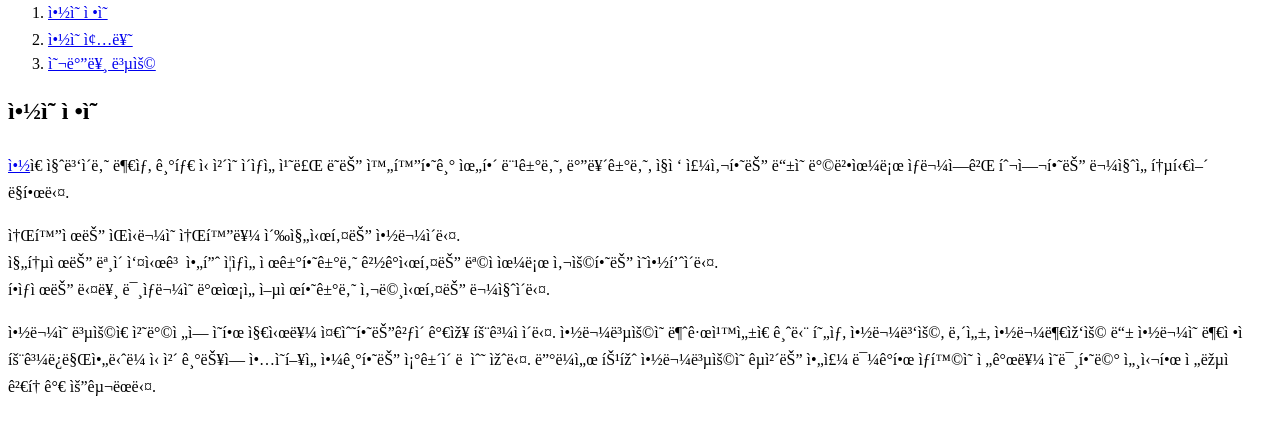
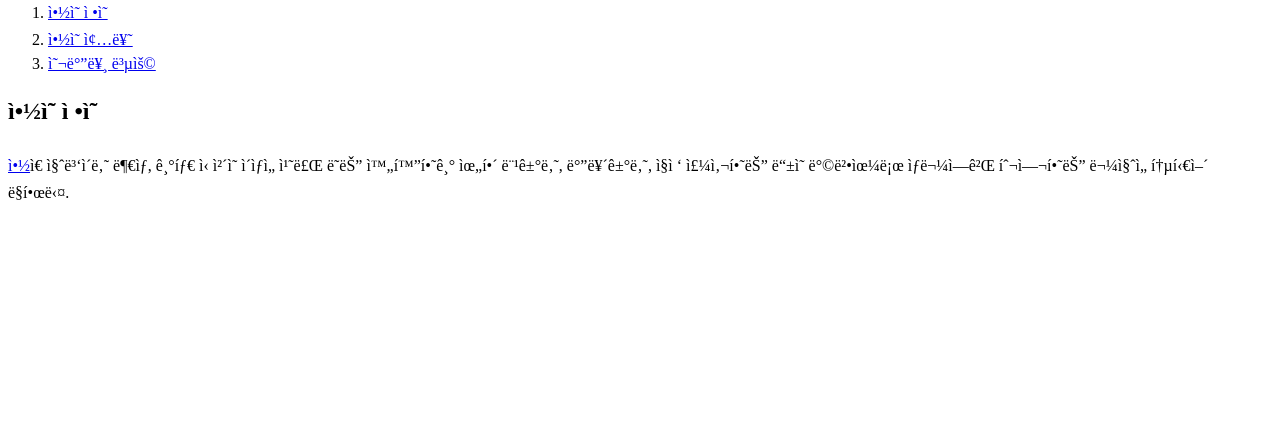
Before and after one commit to ohj12345/10315-codebiue-activity, a plain HTML site: page 1.html in a window 1280 px wide. Shown: the part 79-514 px from the top of the page. Drawn offline with Linux system fonts and the light colour scheme.

Commit message:
Add files via upload

```diff
--- a/1.html
+++ b/1.html
@@ -17,13 +17,5 @@
   <p><a href="https://ko.wikipedia.org/wiki/%EC%95%BD" target="_blank" title="약 위키백과">약</a>은 질병이나 부상, 기타 신체의 이상을 치료 또는 완화하기 위해
   먹거나, 바르거나, 직접 주사하는 등의 방법으로 생물에게 투여하는 물질을 통틀어 말한다.</p>
 
-  <p>소화제는 음식물의 소화를 촉진시키는 약물이다.<br>
-진통제는 몸이 쑤시고 아픈 증상을 제거하거나 경감시키는 목적으로 사용하는 의약품이다.<br>
-항생제는 다른 미생물의 발육을 억제하거나 사멸시키는 물질이다.</p>
-
-<p>약물의 복용은 처방전에 의한 지시를 준수하는것이 가장 효과적이다.
-  약물복용의 불규칙성은 금단 현상, 약물병용, 내성, 약물부작용 등 약물의 부정적 효과뿐만아니라
-  신체 기능에 악영향을 야기하는 조건이 될 수 있다. 따라서 특히 약물복용의
-  교체는 아주 민감한 상황의 전개를 의미하며 세심한 전략적 검토가 요구된다.</p>
 </body>
 </html>
```
